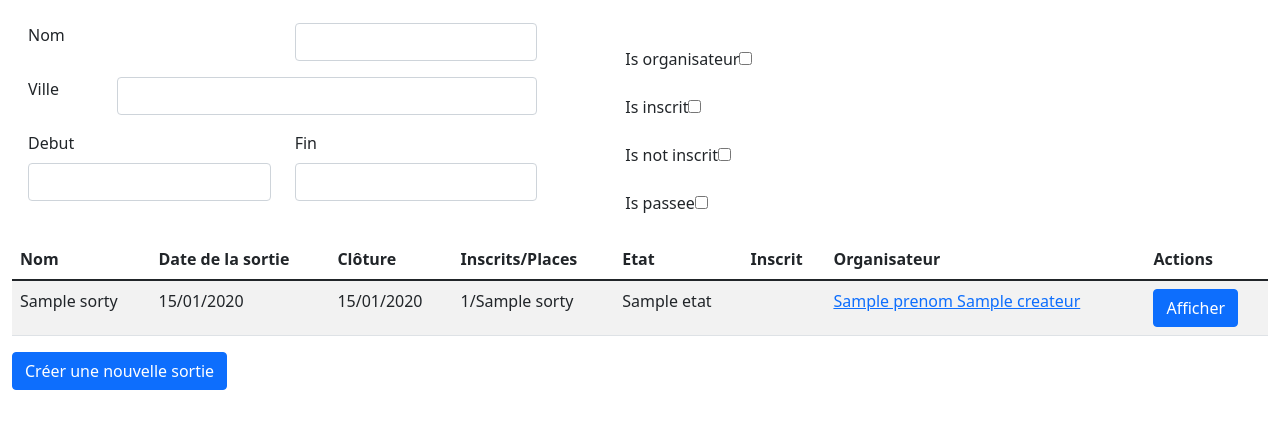
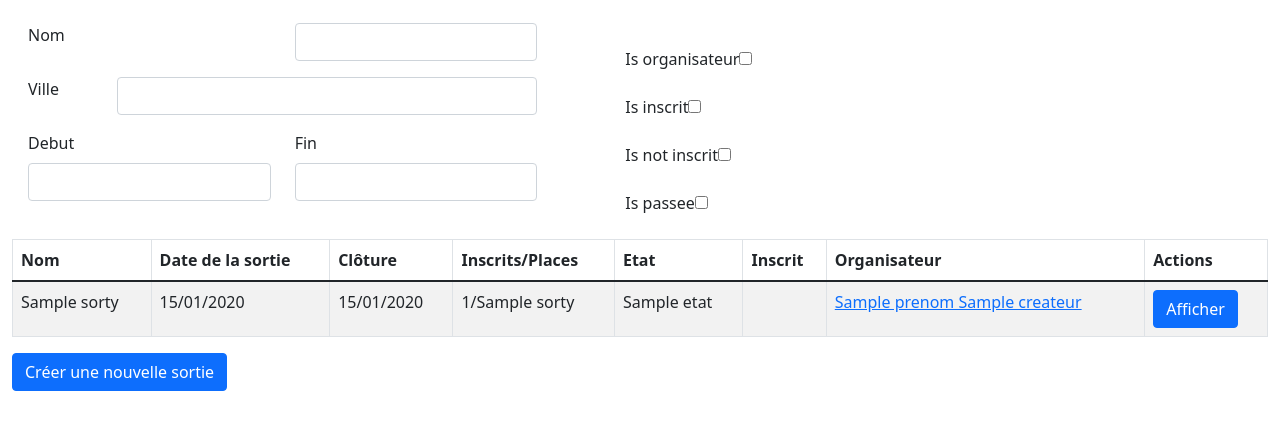
Before and after one commit to oceanelprt/project-symfony-sorties, a Symfony app: template templates/sortie/index.html.twig in a window 1280 px wide. Shown: the part 153-583 px from the top of the page. Run offline with Twig, Linux system fonts and the light colour scheme; the template is opened without the code that fills it: most values are stand-ins (such as "Sample title", 1, 10 or a date in 2020); form fields are guessed from the names that the template uses; some libraries are stand-ins or nearby versions.

Commit message:
Remplacement de la croix par un check (inscrit) + bordures tableau

```diff
--- a/templates/sortie/index.html.twig
+++ b/templates/sortie/index.html.twig
@@ -47,7 +47,7 @@
                 </div>
             </div>
         {{ form_end(form) }}
-        <table class="table table-striped">
+        <table class="table table-striped table-bordered">
             <thead>
             <tr>
                 <th>Nom</th>
@@ -74,7 +74,7 @@
                     <td>{{ sortie.dateCloture ? sortie.dateCloture|date("d/m/Y") : '' }}</td>
                     <td>{{ sortie.participants|length }}/{{ sortie.nombrePlaces }}</td>
                     <td>{{ sortie.etat }}</td>
-                    <td>{% if isInscrit == true %}X{% endif %}</td>
+                    <td style="text-align: center">{% if isInscrit == true %}<i class="bi bi-check"></i>{% endif %}</td>
                     <td><a href="{{ path('utilisateur_info', {'utilisateur': sortie.createur.id}) }}">{{ sortie.createur.prenom }} {{ sortie.createur.nom }}</a></td>
                     <td>
                         <a href="{{ path('sortie_show', {'sortie': sortie.id}) }}" class="btn btn-primary">Afficher</a>
```
